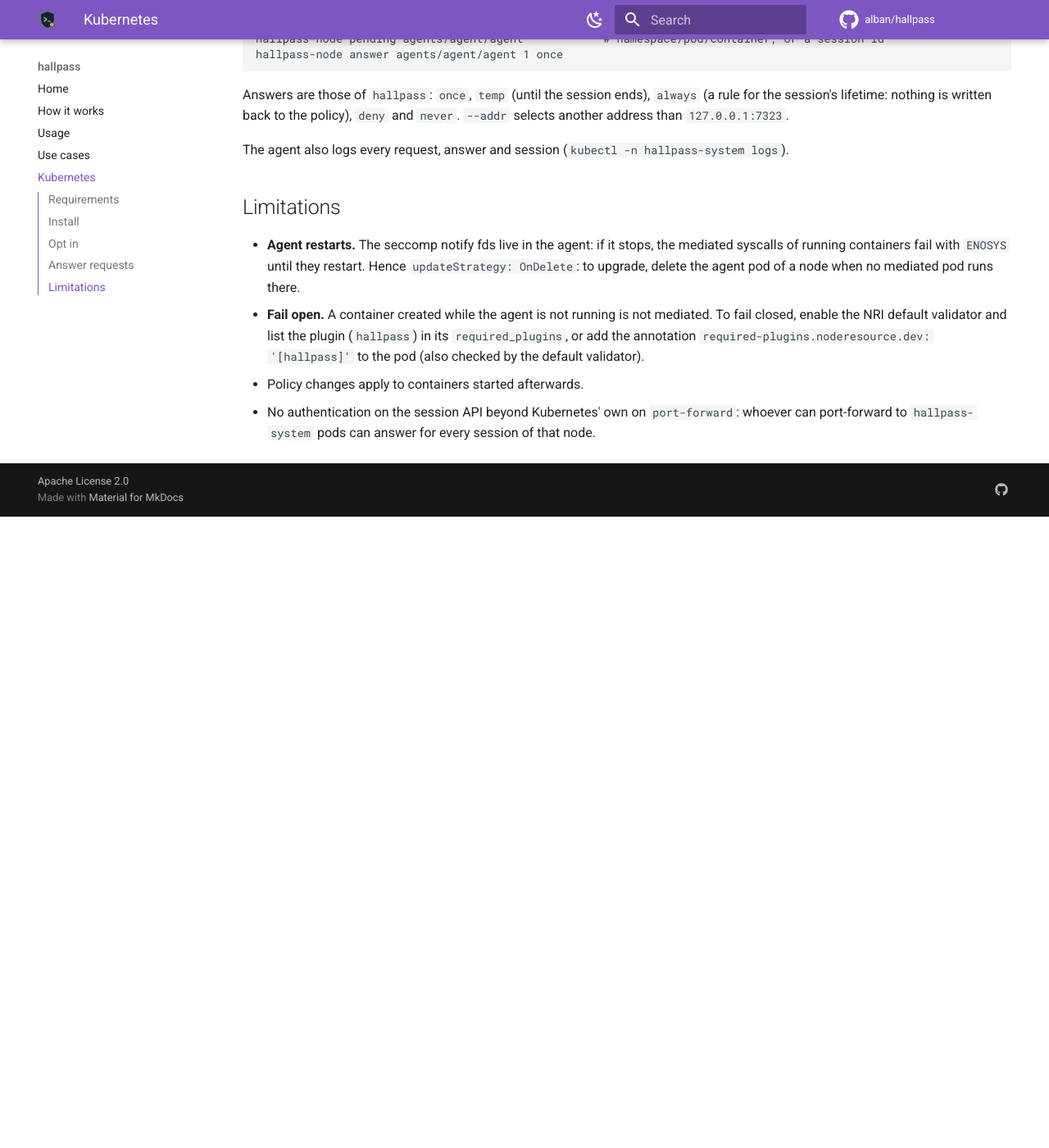
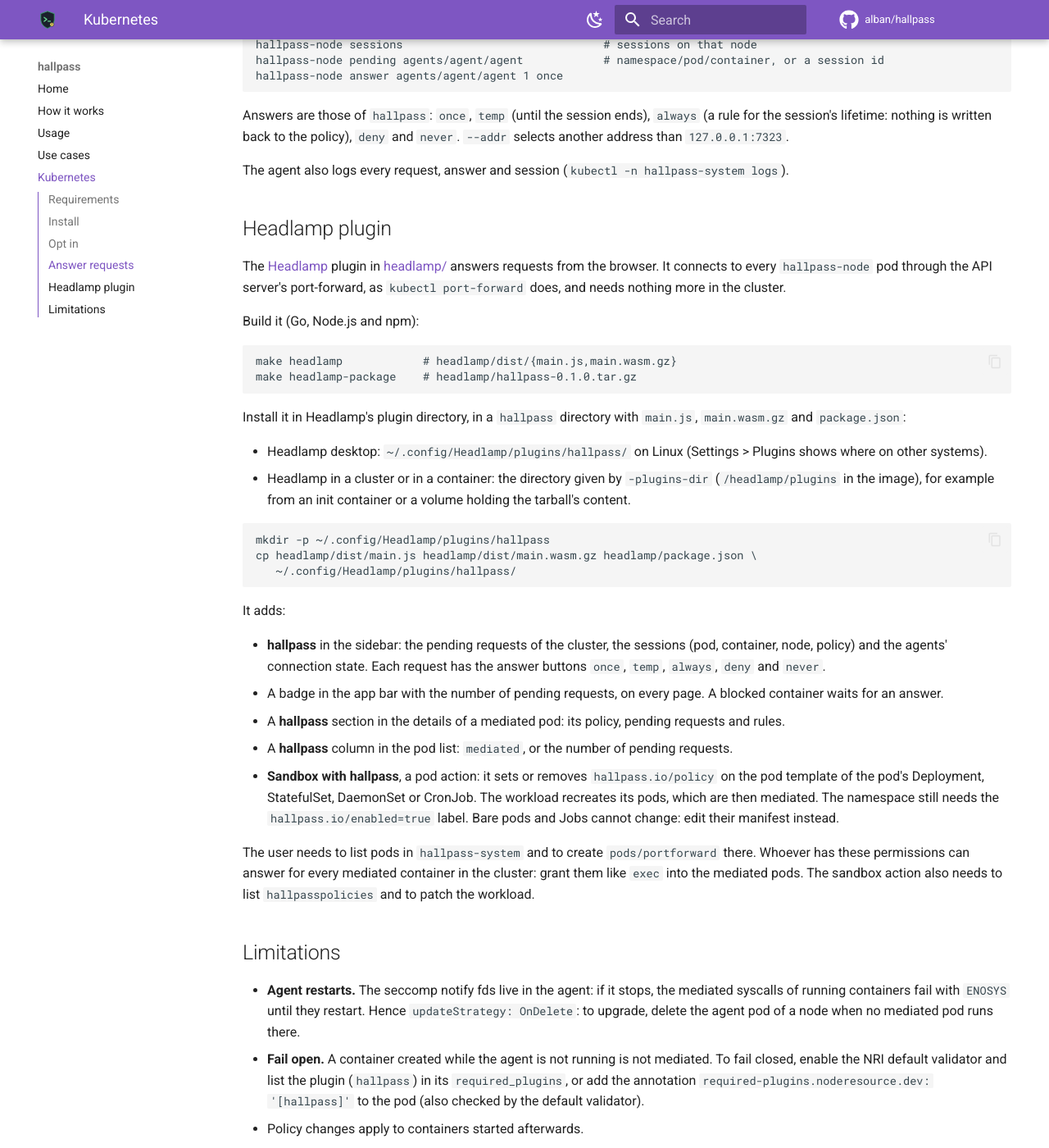
Before and after one commit to alban/hallpass, an MkDocs documentation site: the page built from docs/kubernetes.md, in a window 1280 px wide and 1400 px high, scrolled down 2121 px. Shown: the whole window at 82% size. Built offline with MkDocs 1.6.1 and Material for MkDocs 9.7.7, drawn with Linux system fonts in a browser that asks for light colours; comment, search, counter and statistics services are not loaded; before the commit the page ends 2751 px from its top, so only the background shows below that; some of the changed text lies outside the part shown.

Commit message:
docs: document the Headlamp plugin
The user docs say how to build, install and use the plugin, and who can
answer: whoever may port-forward to the agent pods. The design records
that the cluster API is A (gRPC over port-forward) and how the plugin
implements it.

Co-authored-by: Copilot <223556219+Copilot@users.noreply.github.com>
Signed-off-by: Alban Crequy <albancrequy@microsoft.com>

````diff
--- a/docs/kubernetes.md
+++ b/docs/kubernetes.md
@@ -5,10 +5,11 @@
 [NRI](https://github.com/containerd/nri) plugin adds a seccomp policy to
 the containers that opt in, and a seccomp agent mediates their file
 writes as `hallpass` does on a workstation. You answer their requests
-through a gRPC session API on the agent pod.
+through a gRPC session API on the agent pod, with the `hallpass-node`
+client or the [Headlamp plugin](#headlamp-plugin).
 
 !!! warning
-    Experimental. Lite mode only; no Headlamp plugin yet.
+    Experimental. Lite mode only.
 
 ## Requirements
 
@@ -118,6 +119,61 @@ address than `127.0.0.1:7323`.
 The agent also logs every request, answer and session
 (`kubectl -n hallpass-system logs`).
 
+## Headlamp plugin
+
+The [Headlamp](https://headlamp.dev) plugin in
+[headlamp/](https://github.com/alban/hallpass/tree/main/headlamp) answers
+requests from the browser. It connects to every `hallpass-node` pod
+through the API server's port-forward, as `kubectl port-forward` does,
+and needs nothing more in the cluster.
+
+Build it (Go, Node.js and npm):
+
+```
+make headlamp            # headlamp/dist/{main.js,main.wasm.gz}
+make headlamp-package    # headlamp/hallpass-0.1.0.tar.gz
+```
+
+Install it in Headlamp's plugin directory, in a `hallpass` directory with
+`main.js`, `main.wasm.gz` and `package.json`:
+
+- Headlamp desktop: `~/.config/Headlamp/plugins/hallpass/` on Linux
+  (Settings > Plugins shows where on other systems).
+- Headlamp in a cluster or in a container: the directory given by
+  `-plugins-dir` (`/headlamp/plugins` in the image), for example from
+  an init container or a volume holding the tarball's content.
+
+```
+mkdir -p ~/.config/Headlamp/plugins/hallpass
+cp headlamp/dist/main.js headlamp/dist/main.wasm.gz headlamp/package.json \
+   ~/.config/Headlamp/plugins/hallpass/
+```
+
+It adds:
+
+- **hallpass** in the sidebar: the pending requests of the cluster, the
+  sessions (pod, container, node, policy) and the agents' connection
+  state. Each request has the answer buttons `once`, `temp`, `always`,
+  `deny` and `never`.
+- A badge in the app bar with the number of pending requests, on every
+  page. A blocked container waits for an answer.
+- A **hallpass** section in the details of a mediated pod: its policy,
+  pending requests and rules.
+- A **hallpass** column in the pod list: `mediated`, or the number of
+  pending requests.
+- **Sandbox with hallpass**, a pod action: it sets or removes
+  `hallpass.io/policy` on the pod template of the pod's Deployment,
+  StatefulSet, DaemonSet or CronJob. The workload recreates its pods,
+  which are then mediated. The namespace still needs the
+  `hallpass.io/enabled=true` label. Bare pods and Jobs cannot change:
+  edit their manifest instead.
+
+The user needs to list pods in `hallpass-system` and to create
+`pods/portforward` there. Whoever has these permissions can answer for
+every mediated container in the cluster: grant them like `exec` into the
+mediated pods. The sandbox action also needs to list
+`hallpasspolicies` and to patch the workload.
+
 ## Limitations
 
 - **Agent restarts.** The seccomp notify fds live in the agent: if it
@@ -132,4 +188,4 @@ The agent also logs every request, answer and session
 - Policy changes apply to containers started afterwards.
 - No authentication on the session API beyond Kubernetes' own on
   `port-forward`: whoever can port-forward to `hallpass-system` pods can
-  answer for every session of that node.
+  answer for every session of that node, from the CLI or from Headlamp.
````
Also changed, not shown: docs/devel/kubernetes.md (+69 -15 lines).
